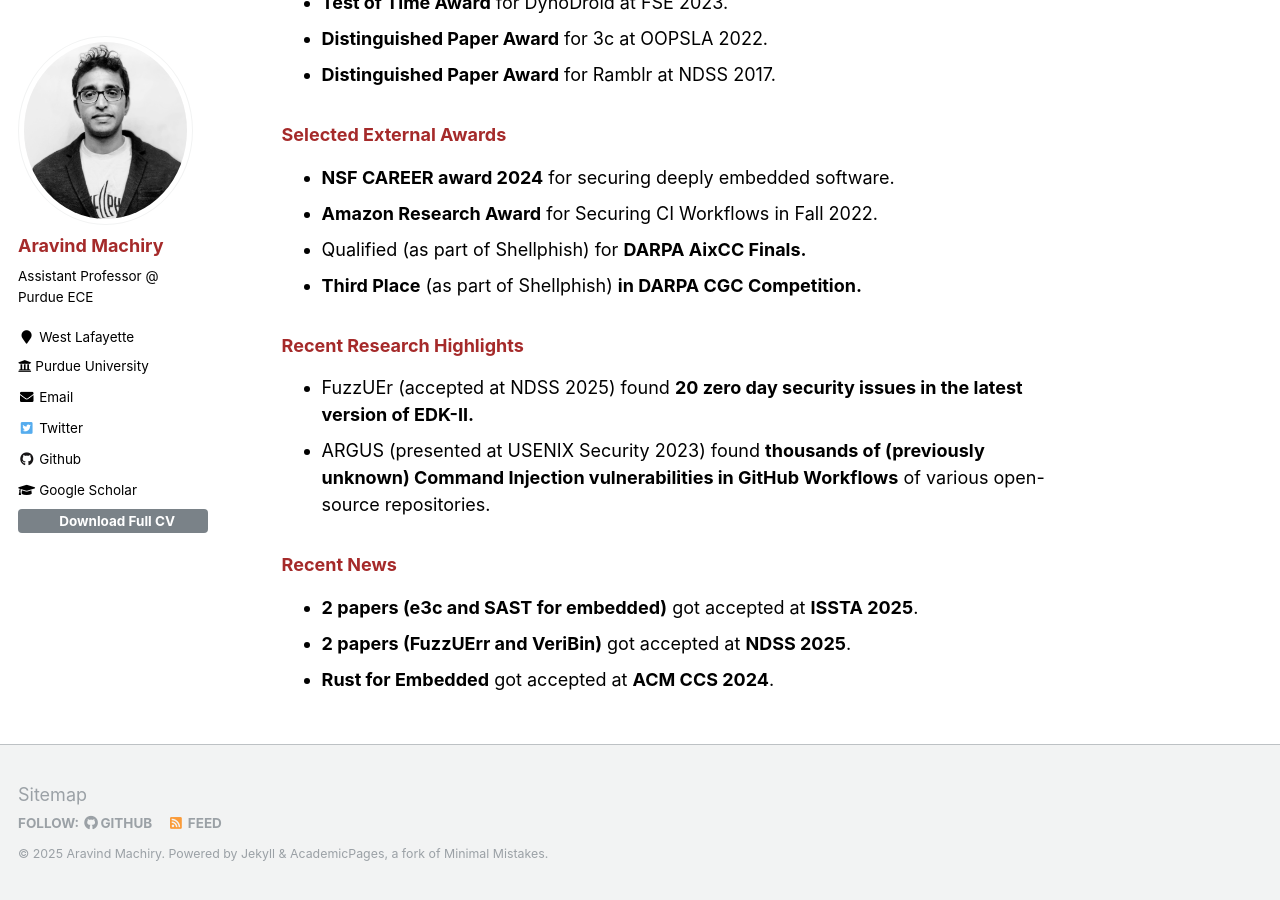
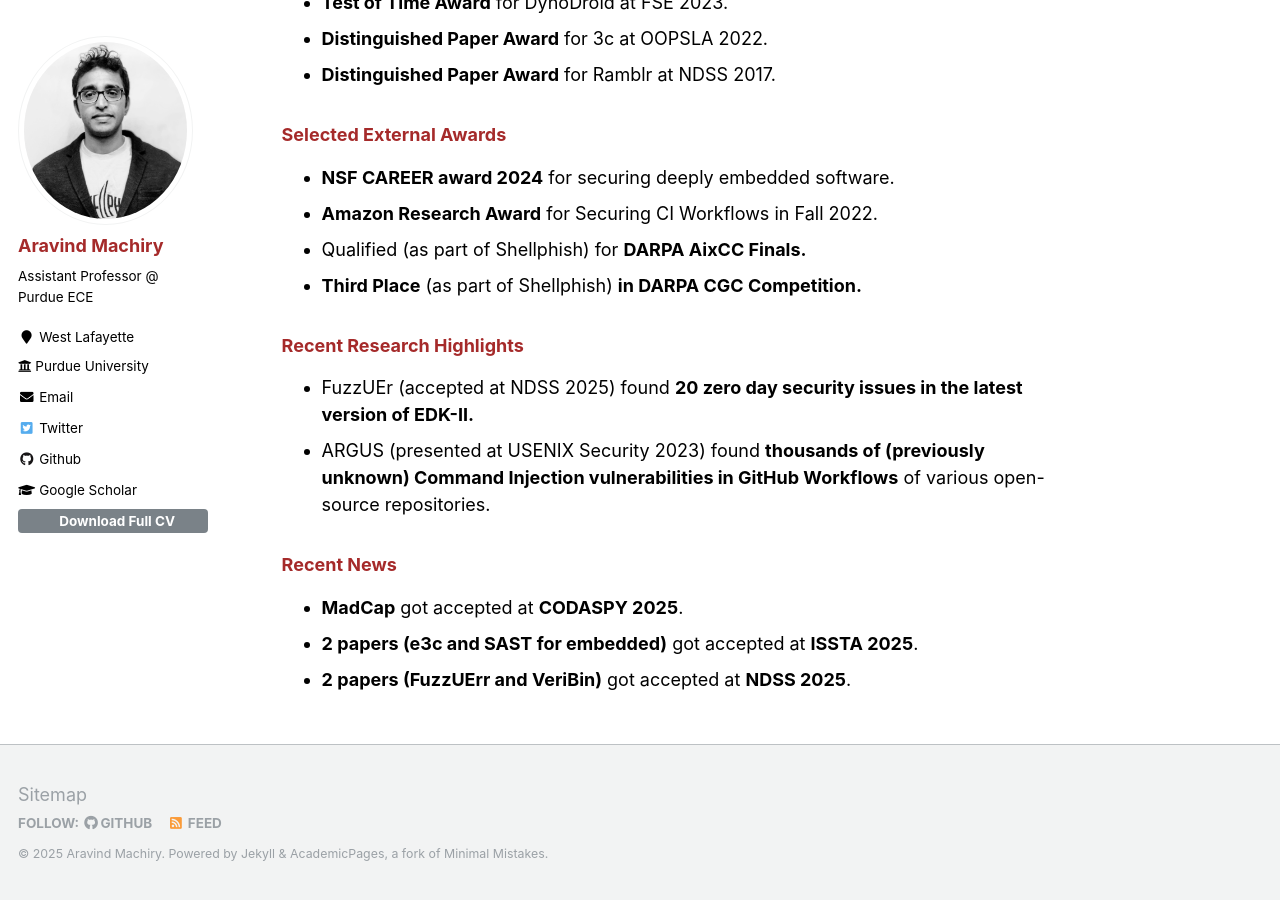
Before and after one commit to Machiry/machiry.github.io, a Jekyll site: the page built from _pages/about.md, in a window 1280 px wide and 900 px high, scrolled down 513 px. Built offline with Jekyll 4.4.1, drawn with Linux system fonts in a browser that asks for light colours.

Commit message:
Update about.md

```diff
--- a/_pages/about.md
+++ b/_pages/about.md
@@ -31,6 +31,6 @@ My solutions have a flavor of static/dynamic program analysis, fuzzing, type sys
 * ARGUS (presented at USENIX Security 2023) found __thousands of (previously unknown) Command Injection vulnerabilities in GitHub Workflows__ of various open-source repositories.
 
 ### Recent News
+* __MadCap__ got accepted at __CODASPY 2025__.
 * __2 papers (e3c and SAST for embedded)__ got accepted at __ISSTA 2025__.
 * __2 papers (FuzzUErr and VeriBin)__ got accepted at __NDSS 2025__.
-* __Rust for Embedded__ got accepted at __ACM CCS 2024__.
```
